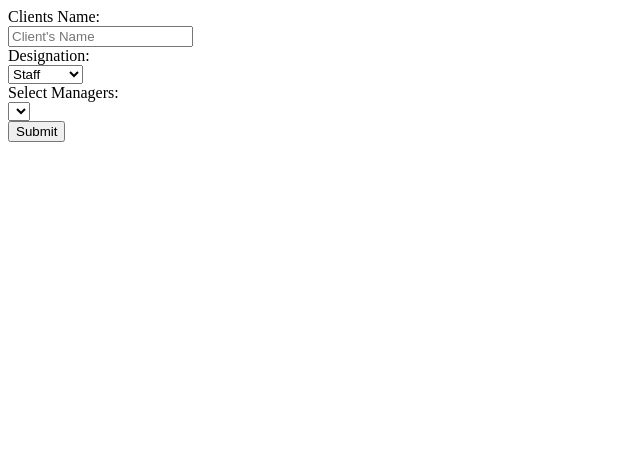
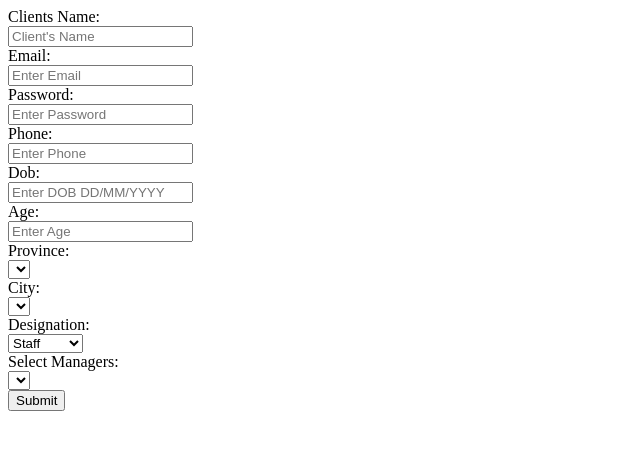
Before and after one commit to hassanov15/final-project-ff, a PHP site: page /admin.php in a window 1280 px wide. Shown: the top 450 px of the page, without its empty margins (0-640 px from the left). Run offline with PHP 8.4, Linux system fonts and the light colour scheme; lists and menus that the app fills with data are empty.

Commit message:
changing the admin view

```diff
--- a/app/views/home/admin.php
+++ b/app/views/home/admin.php
@@ -1,11 +1,62 @@
-
-<div class="form-group">
+<div class="container" id="createClient" onload="populateProvince()">
+    <form class="form-horizontal" action="" method="post" name="staffForm">
+        <div class="form-group">
             <label class="control-label col-sm-2" for="Client">Clients Name:</label>
             <div class="col-sm-10">
                 <input type="text" name="client" onblur="checkName(this.value)" class="form-control" id="client" placeholder="Client's Name">
                 <span><small id="nameError" style="color: red"></small></span>
             </div>
-            <div class="form-group">
+        </div>
+        <div class="form-group">
+            <label class="control-label col-sm-2" for="email">Email:</label>
+            <div class="col-sm-10">
+                <input type="email" name="email" onblur="checkEmail(this.value)" class="form-control" id="email" placeholder="Enter Email">
+                <span><small id="emailError" style="color: red"></small></span>
+            </div>
+        </div>
+        <div class="form-group">
+            <label class="control-label col-sm-2" for="password">Password:</label>
+            <div class="col-sm-10">
+                <input type="password" name="password" class="form-control" id="email" placeholder="Enter Password">
+            </div>
+        </div>
+        <div class="form-group">
+            <label class="control-label col-sm-2" for="email">Phone:</label>
+            <div class="col-sm-10">
+                <input type="text" name="phone" onblur="checkPhone(this.value)" class="form-control" id="email" placeholder="Enter Phone">
+                <span><small id="phoneError" style="color: red"></small></span>
+            </div>
+        </div>
+        <div class="form-group">
+            <label class="control-label col-sm-2" for="email">Dob:</label>
+            <div class="col-sm-10">
+                <input type="text" name="dob" onblur="checkDOB(this.value)" class="form-control" id="email" placeholder="Enter DOB DD/MM/YYYY">
+                <span><small id="dobError" style="color: red"></small></span>
+            </div>
+        </div>
+        <div class="form-group">
+            <label class="control-label col-sm-2" for="age">Age:</label>
+            <div class="col-sm-10">
+                <input type="text" name="age" class="form-control" id="age" placeholder="Enter Age">
+            </div>
+        </div>
+        <div class="form-group">
+            <label class="control-label col-sm-2" for="email">Province:</label>
+            <div class="col-sm-10">
+                <select name="province" id="province" class="form-control" onclick="selectCity(this.value)">
+
+                </select>
+            </div>
+        </div>
+        <div class="form-group">
+            <label class="control-label col-sm-2" for="email">City:</label>
+            <div class="col-sm-10">
+                <select name="city" id="city" class="form-control">
+
+                </select>
+            </div>
+        </div>
+        <div class="form-group">
             <label class="control-label col-sm-2" for="designation">Designation:</label>
             <div class="col-sm-10">
                 <select name="designation" id="designation" class="form-control" onclick="populateManagers(this.value)">
@@ -29,3 +80,8 @@
         </div>
     </form>
 </div>
+
+            </div>
+        </div>
+    </form>
+</div>
```
Also changed, not shown: 1 other file.
